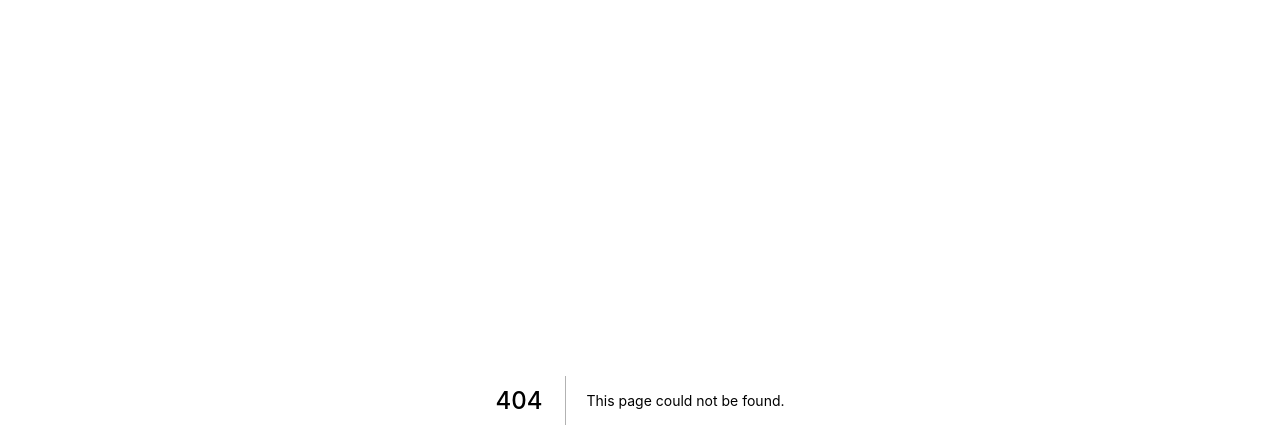
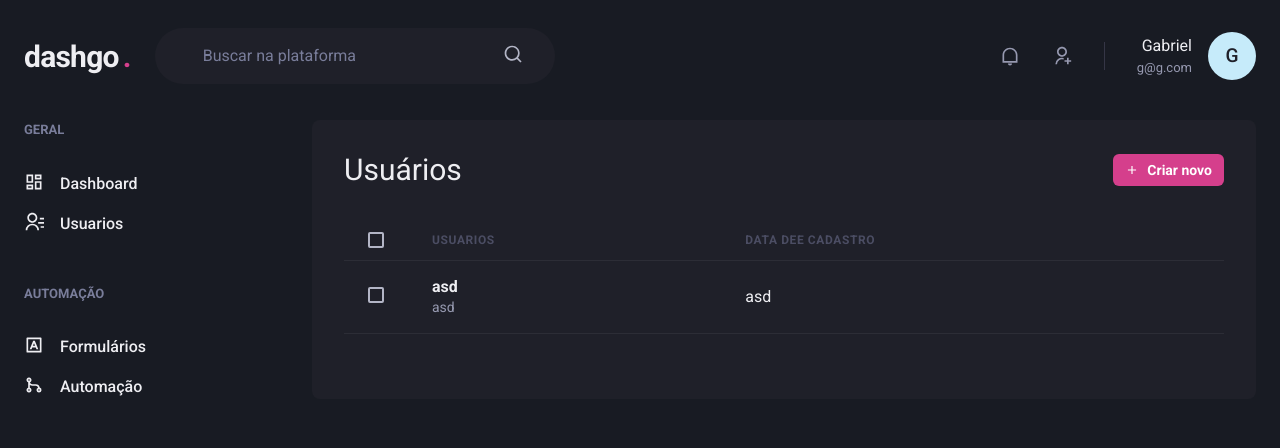
Before and after one commit to Gabriel3421/ignite_dashgo, a Next.js app: page /users in a window 1280 px wide. Before the commit this address had no page. Shown: the top 448 px of the page. Built offline with nearby package versions, Linux system fonts and the light colour scheme.

Commit message:
listar user v1

```diff
--- a/src/pages/dashboard.tsx
+++ b/src/pages/dashboard.tsx
@@ -27,7 +27,7 @@
     enabled: false,
   },
   xaxis: {
-    type: 'datetime',
+    type: "datetime",
     axisBorder: {
       color: theme.colors.gray[600]
     },
--- /dev/null
+++ b/src/pages/users/index.tsx
@@ -0,0 +1,55 @@
+import { Box, Flex, Heading, Icon, Button, Table, Thead, Tr, Th, Checkbox,Text, Tbody, Td } from "@chakra-ui/react";
+import { RiAddLine } from "react-icons/ri";
+import Header from "../../components/Header";
+import Sidebar from "../../components/Sidebar";
+
+
+export default function UserList(){
+  return (
+    <Box>
+      <Header />
+      <Flex w="100%" my="6" maxW="1480" mx="auto" px="6">
+        <Sidebar />
+        <Box flex="1" borderRadius={8} bg="gray.800" p="8">
+          <Flex mb="8" justify="space-between" align="center" >
+            <Heading size="lg" fontWeight="normal" >Usuários</Heading>
+            <Button
+              as="a"
+              size="sm"
+              fontSize="sm"
+              colorScheme="pink"
+              leftIcon={<Icon as={RiAddLine} />}
+            >
+              Criar novo
+            </Button>
+          </Flex>
+          <Table colorScheme="whiteAlpha">
+            <Thead>
+              <Tr>
+                <Th px="6" color="gray.300" width="8">
+                  <Checkbox colorScheme="pink" />
+                </Th>
+                <Th>Usuarios</Th>
+                <Th>Data dee cadastro</Th>
+              </Tr>
+            </Thead>
+            <Tbody>
+              <Tr>
+                <Td px={['4', '4', '6']}>
+                  <Checkbox colorScheme='pink' />
+                </Td>
+                <Td>
+                  <Box>
+                    <Text fontWeight='bold'>asd</Text>
+                    <Text fontSize='sm' color='gray.300'>asd</Text>
+                  </Box>
+                </Td>
+                <Td>asd</Td>
+              </Tr>
+            </Tbody>
+          </Table>
+        </Box>
+      </Flex>
+    </Box>
+  )
+}
```
